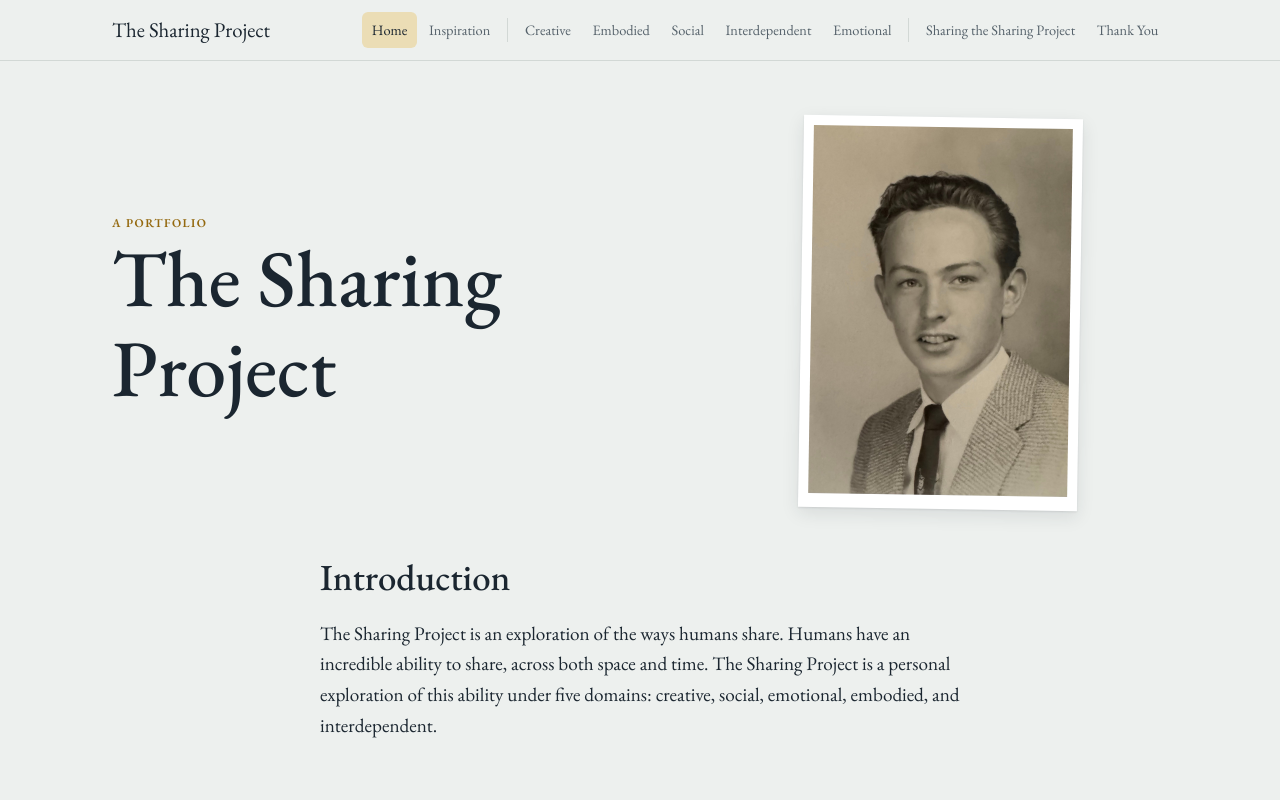
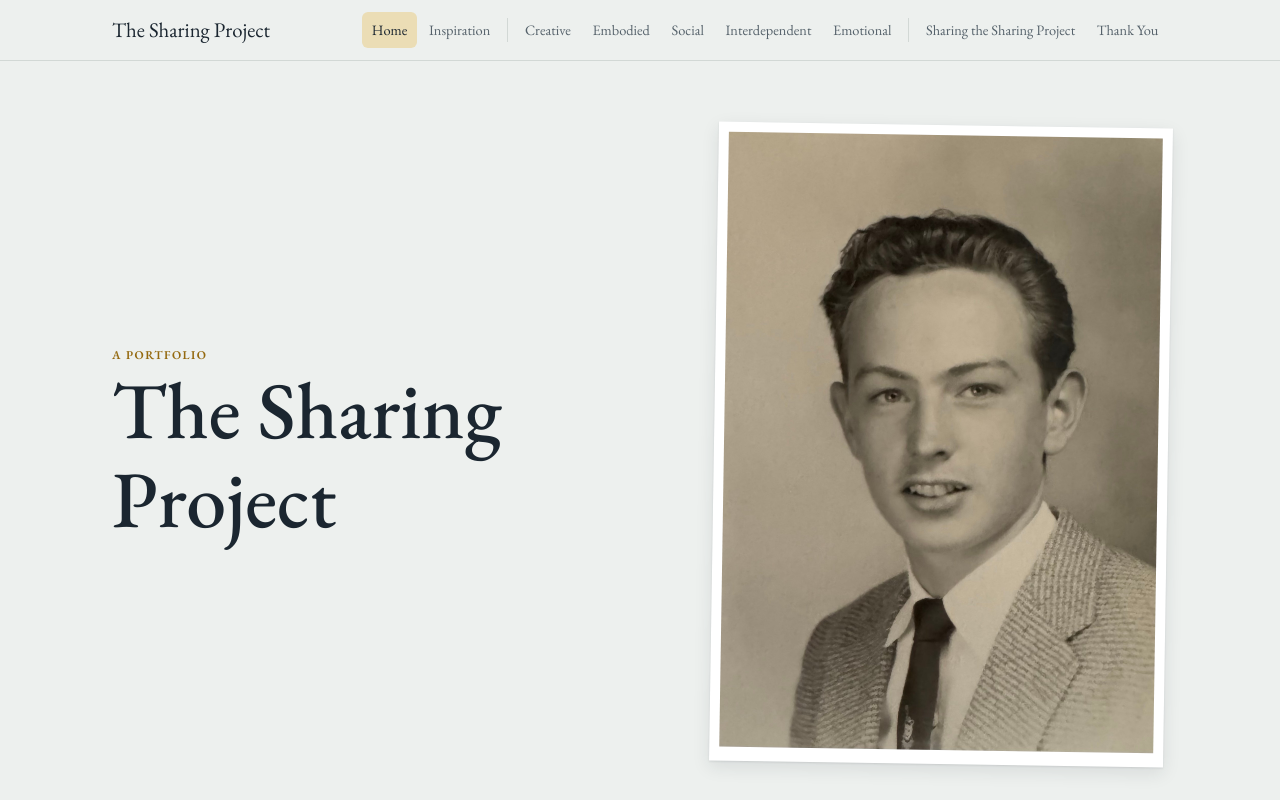
Before and after one commit to jenniferlong568/sharing, a plain HTML site: page index.html in a window 1280 px wide. Shown: the top 800 px of the page. Drawn offline with nearby package versions, Linux system fonts and the light colour scheme; a web font is replaced by a local one.

Commit message:
Home photo back to original size
Co-Authored-By: Claude Opus 5.5 <noreply@anthropic.com>

```diff
--- a/index.html
+++ b/index.html
@@ -69,11 +69,6 @@ main{padding-block:2.5rem 5rem}
 .epi-label{font-family:var(--f-ui);font-size:.8rem;color:var(--muted);margin-top:.75rem}
 .epi p{margin:0}
 @media (max-width:760px){.hero{grid-template-columns:1fr;gap:2rem}}
-/* home photo sized so the photo and the start of the intro fit on the first screen */
-.hero{padding-block:1rem 1.5rem}
-.hero .print{width:fit-content;max-width:100%;margin-inline:auto}
-.hero .print img{width:auto;max-height:min(46vh,30rem)}
-@media (max-width:760px){.hero{gap:1.25rem}.hero .print img{max-height:34vh}}
 
 /* prints (photos) */
 .print{display:block;background:var(--print);padding:10px 10px 0;box-shadow:var(--shadow);border:0;cursor:zoom-in;text-align:left;width:100%}
```
